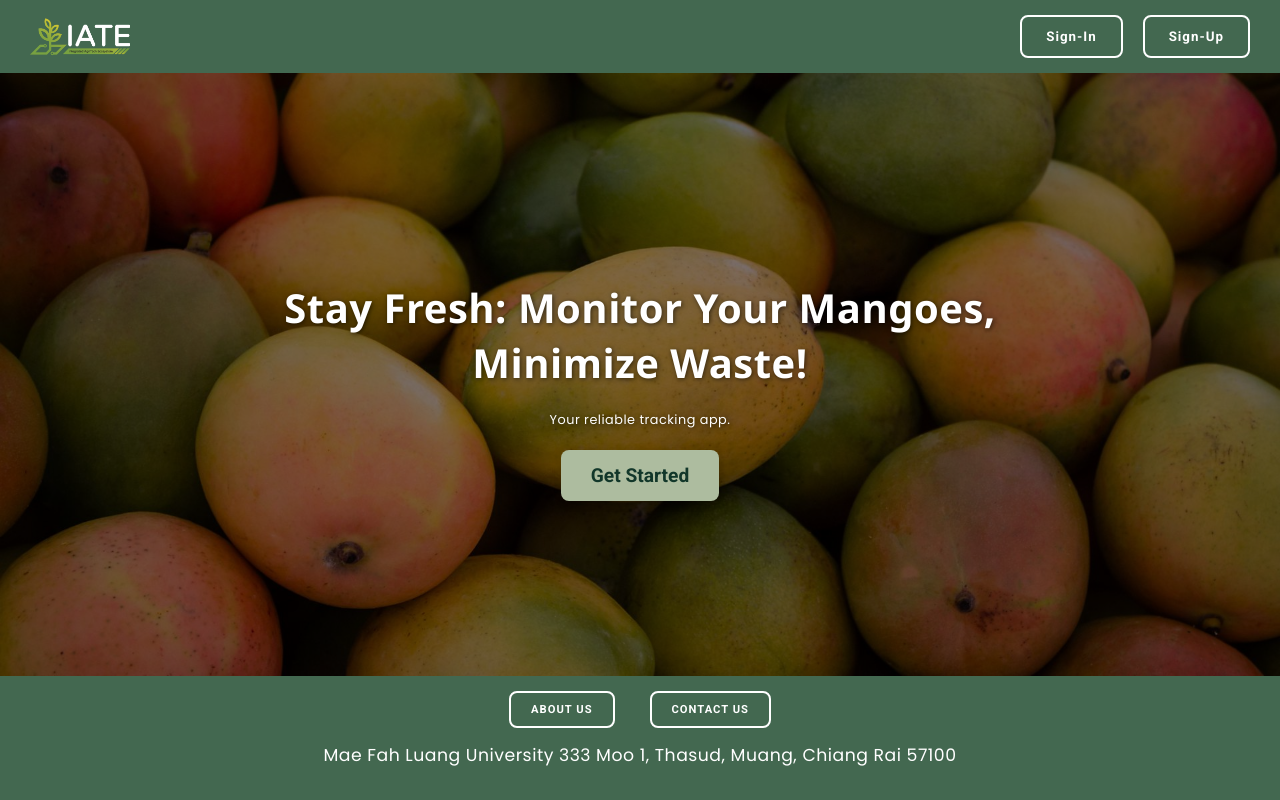
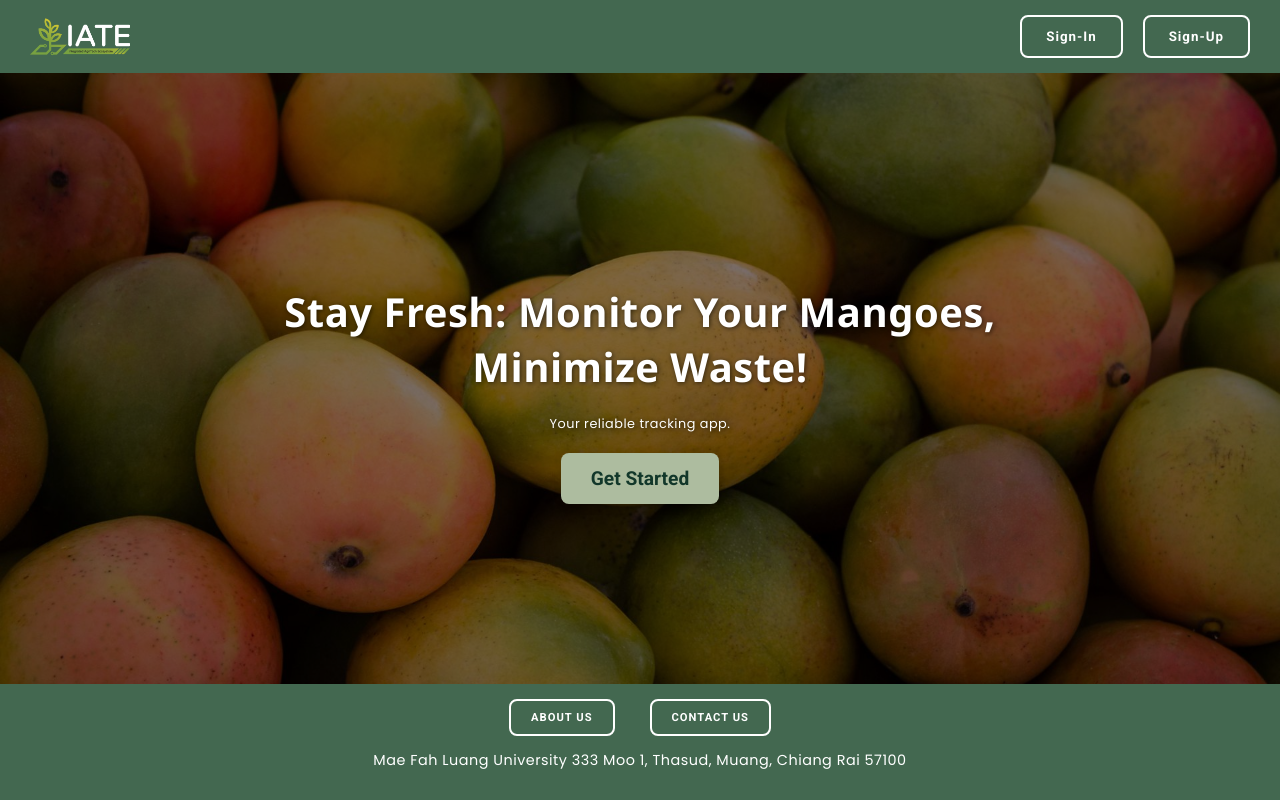
Before and after one commit to 6531503110/mango-bruise-area, a React (Create React App) app: page /firsthomepage in a window 1280 px wide. Built offline with nearby package versions, Linux system fonts and the light colour scheme.

Commit message:
Update removebackground.css

```diff
--- a/src/components/RemoveBackground/RemoveBackground.css
+++ b/src/components/RemoveBackground/RemoveBackground.css
@@ -157,7 +157,7 @@
 
 .footer-address {
     font-family: 'Poppins', sans-serif;
-    font-size: 0.9em;
+    font-size: 0.75em;
     color: #FFFFFF;
     text-align: center;
     margin-top: -0.5%;
```
